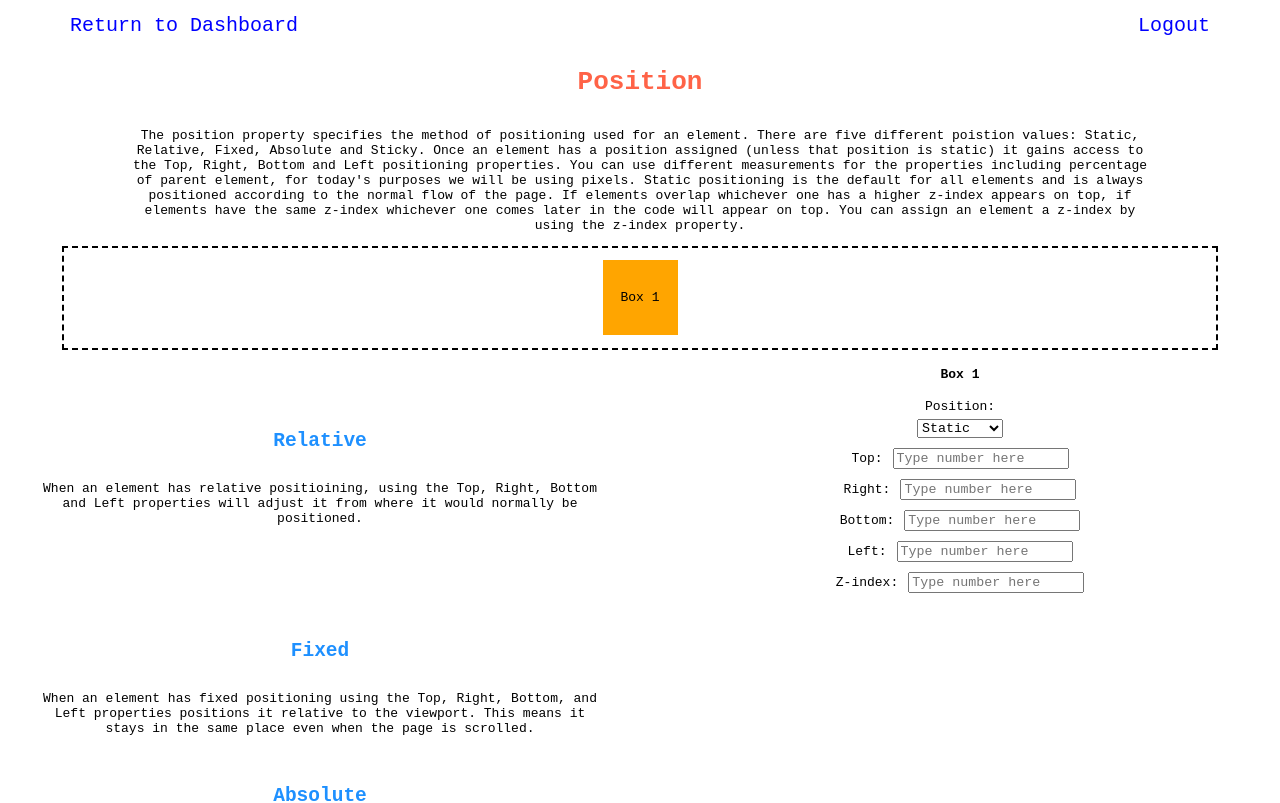
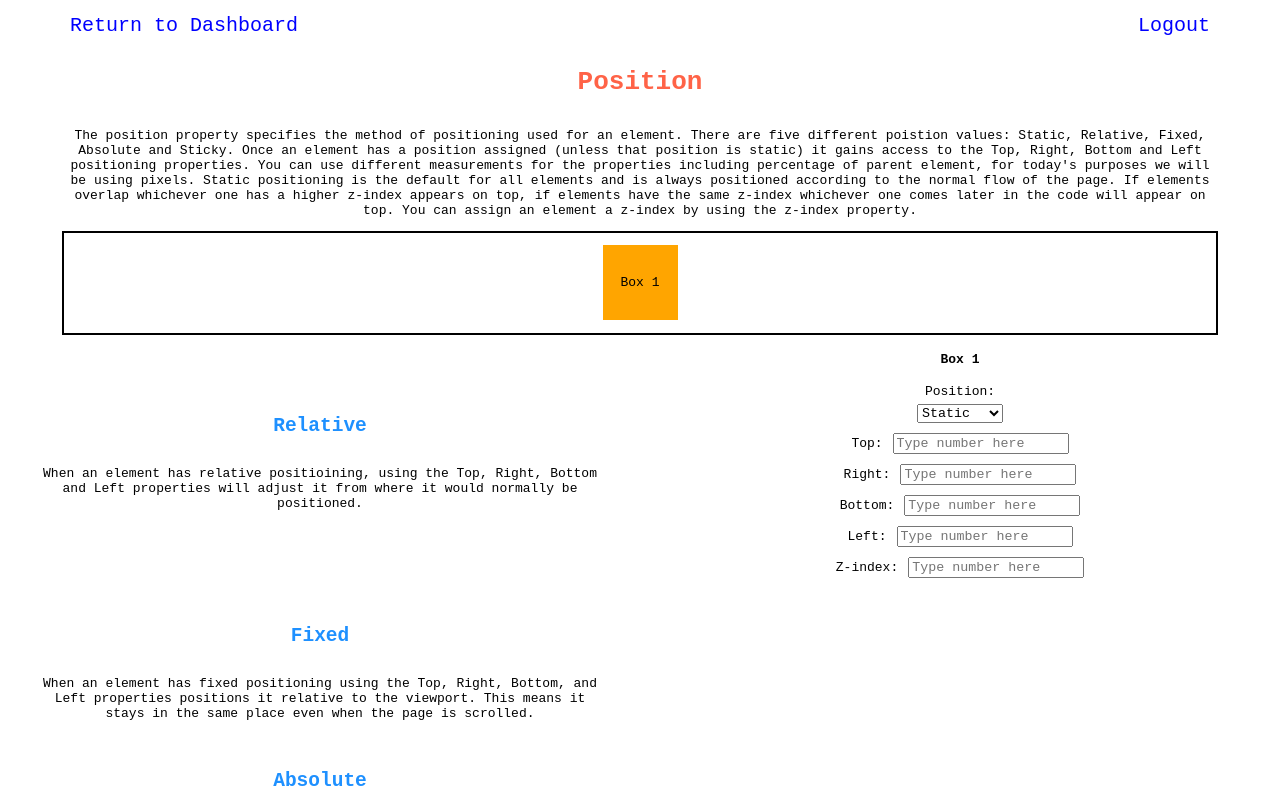
Before and after one commit to paulbrooks646/competencies, a React (Create React App) app: page /#/Position in a window 1280 px wide. Shown: the top 803 px of the page. Built offline with nearby package versions, Linux system fonts and the light colour scheme; what redux-promise-middleware would draw is missing.

Commit message:
position practice div

```diff
--- a/src/Components/Position/Position.js
+++ b/src/Components/Position/Position.js
@@ -36,16 +36,10 @@ export default function Position() {
 
   return (
     <div className="position-main">
-      <div
-        style={{
-          width: "100%",
-          display: "flex",
-          flexDirection: "column",
-          alignItems: "center",
-        }}
+      <div className="position-introduction"
       >
-        <h1>Position</h1>
-        <p style={{ width: "80%" }}>
+        <h1 className="position-title">Position</h1>
+        <p className="position-description">
           The position property specifies the method of positioning used for an
           element. There are five different poistion values: Static, Relative,
           Fixed, Absolute and Sticky. Once an element has a position assigned
@@ -61,23 +55,11 @@ export default function Position() {
           property.{" "}
         </p>
       </div>
-      <div
-        style={{
-          display: "flex",
-          flexDirection: "column",
-          alignItems: "center",
-        }}
+      <div className="position-practice-div"
+
       >
-        <div
-          style={{
-            display: "flex",
-            alignItems: "center",
-            justifyContent: "space-evenly",
-            width: "90%",
-            position: "relative",
-            border: "dashed 2px black",
-            height: "100px",
-          }}
+        <div className="position-practice"
+
         >
           <div
             style={{
--- a/src/Components/Position/Position.scss
+++ b/src/Components/Position/Position.scss
@@ -5,4 +5,22 @@
 .position-main {
     position: relative;
     top: 50px;
+
+    .position-introduction {
+        @include flex;
+        width: 100%;
+    }
+
+    .position-practice-div {
+        @include flex;
+
+        .position-practice {
+            @include flex;
+            width: 90%;
+            position: relative;
+            border: solid 2px black;
+            height: 100px;
+            justify-content: space-evenly;
+        }
+    }
 }
```
